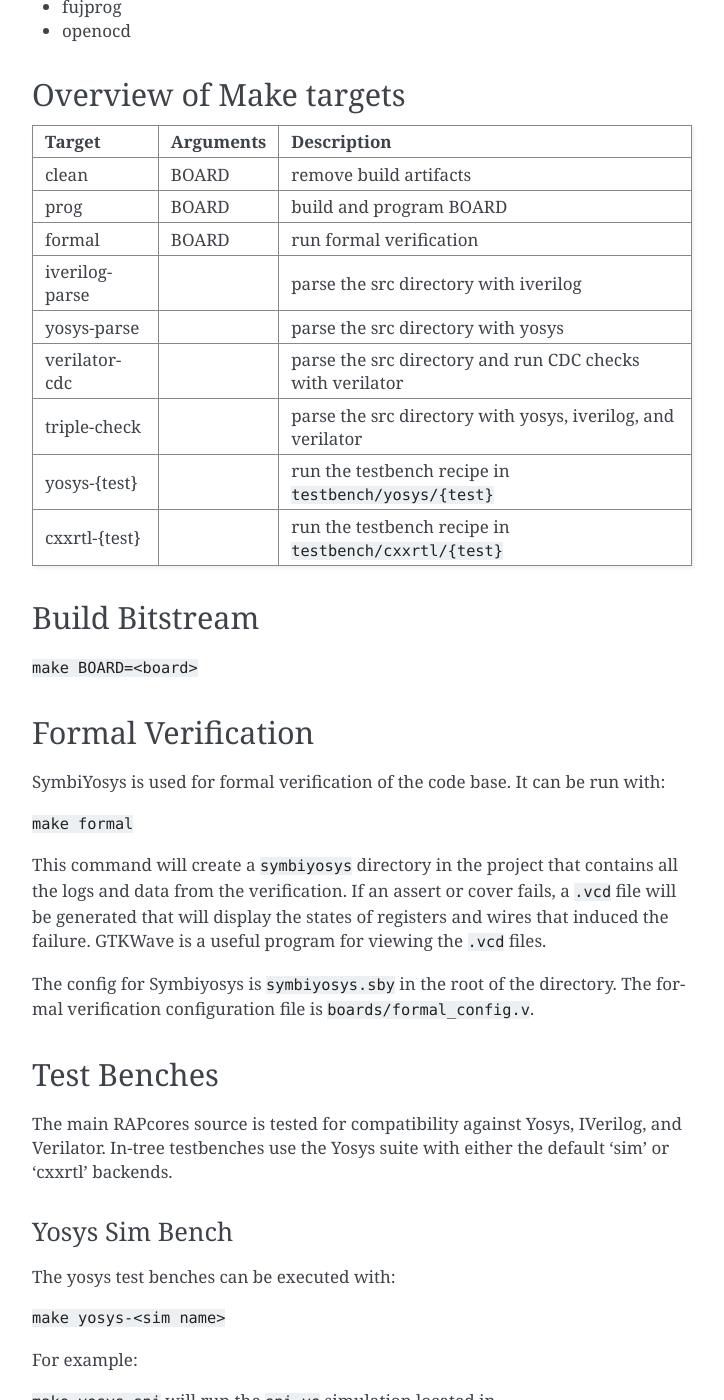
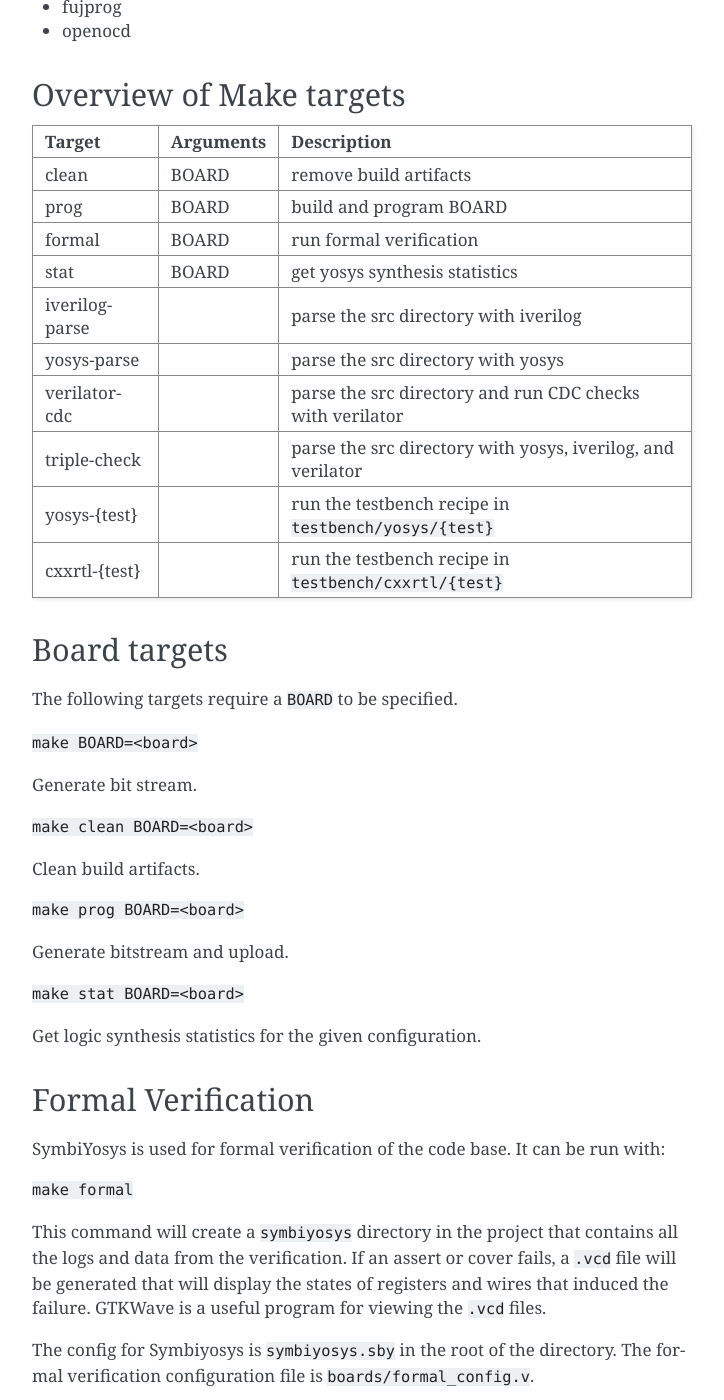
Before and after one commit to RAPcores/rapcores, a Sphinx documentation site: the page built from docs/dev.md, in a window 1280 px wide and 1400 px high, scrolled down 1490 px. Shown: the whole window, without its empty margins (388-1112 px from the left). Built offline with Sphinx 7.4.7, drawn with Linux system fonts in a browser that asks for light colours; some of the changed text lies outside the part shown.

Commit message:
[build] add stat target and experimental custom flow for ice40

```diff
--- a/docs/dev.md
+++ b/docs/dev.md
@@ -71,6 +71,7 @@
 | clean          | BOARD     | remove build artifacts  |
 | prog           | BOARD     | build and program BOARD |
 | formal         | BOARD     | run formal verification |
+| stat           | BOARD     | get yosys synthesis statistics |
 | iverilog-parse |           | parse the src directory with iverilog |
 | yosys-parse    |           | parse the src directory with yosys |
 | verilator-cdc  |           | parse the src directory and run CDC checks with verilator |
@@ -79,9 +80,25 @@
 | cxxrtl-{test}  |           | run the testbench recipe in `testbench/cxxrtl/{test}` |
 
 
-## Build Bitstream
+## Board targets
+
+The following targets require a `BOARD` to be specified.
 
 `make BOARD=<board>`
+
+Generate bit stream.
+
+`make clean BOARD=<board>`
+
+Clean build artifacts.
+
+`make prog BOARD=<board>`
+
+Generate bitstream and upload.
+
+`make stat BOARD=<board>`
+
+Get logic synthesis statistics for the given configuration.
 
 
 ## Formal Verification
```
Also changed, not shown: 3 other files.
